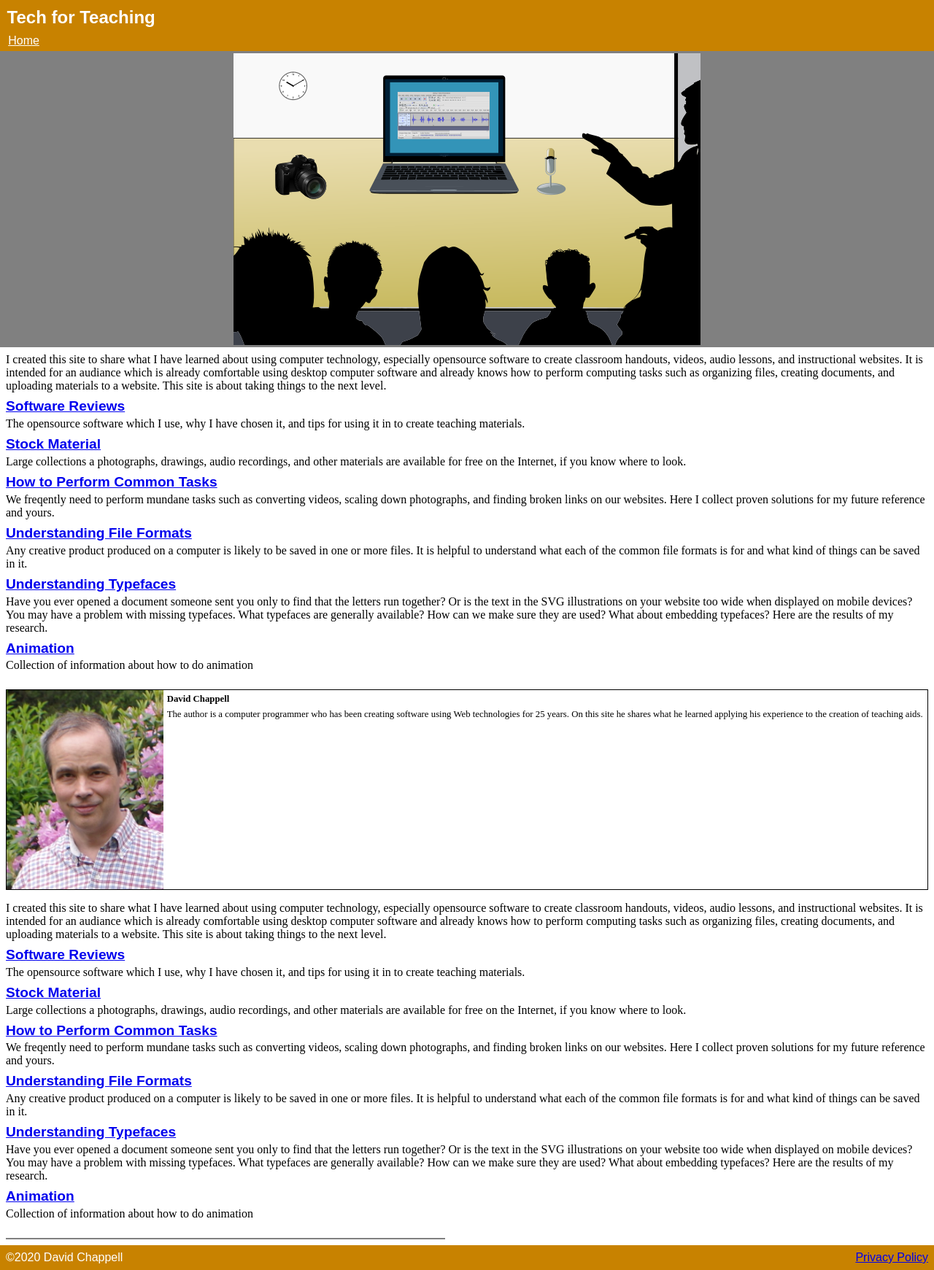
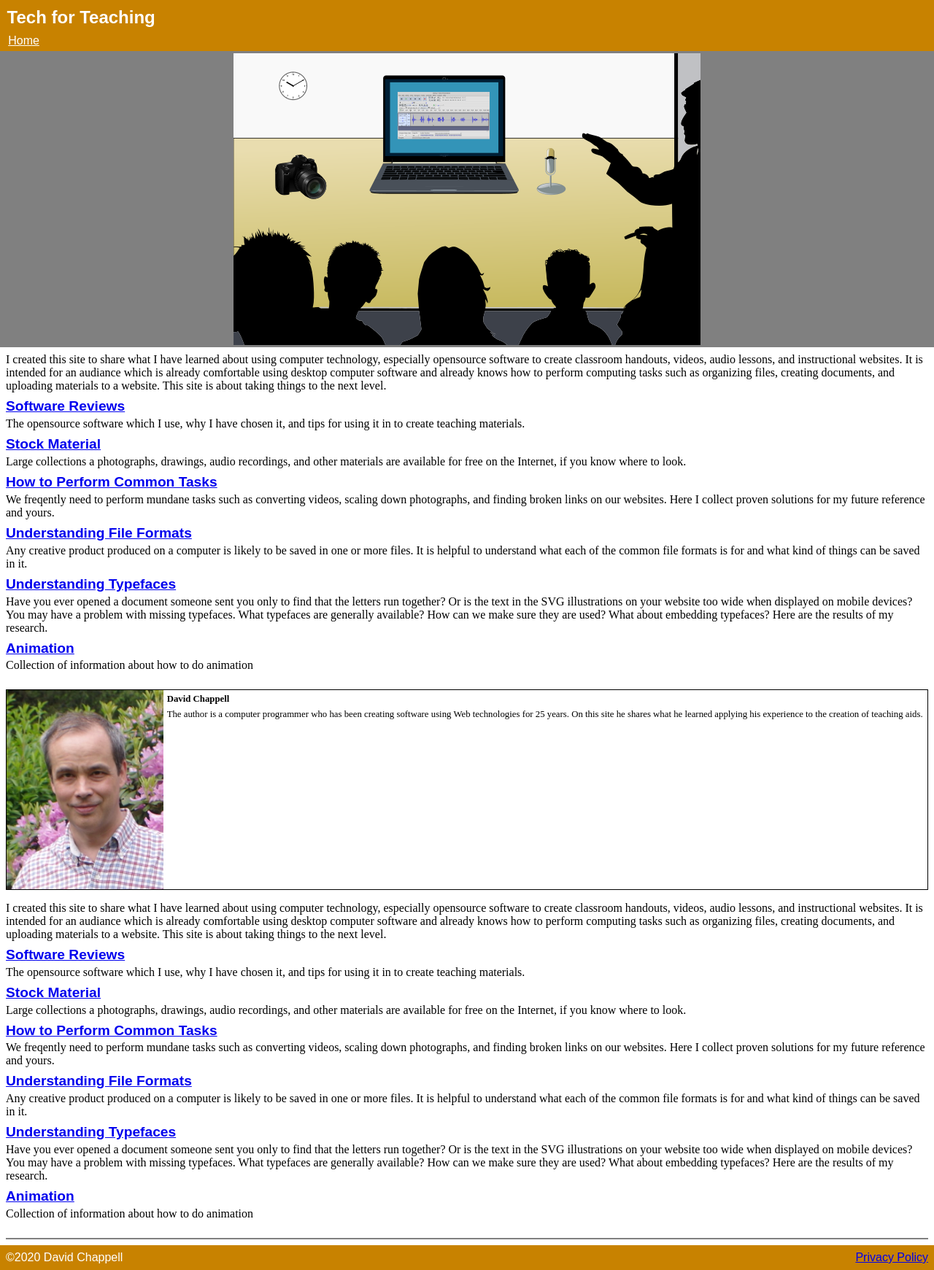
Before and after one commit to david672orford/tech-for-teaching, a Jekyll site: the page built from index.md, in a window 1280 px wide. Shown: the whole page at 73% size. Built offline with Jekyll 4.4.1, drawn with Linux system fonts in a browser that asks for light colours; our own code applies the rules of GitHub Pages for plain Markdown files.

Commit message:
formatting improvements

```diff
--- a/assets/css/style.css
+++ b/assets/css/style.css
@@ -119,8 +119,8 @@ DIV.author_blurb {
 
 DIV.google_ads {
 	clear: both;
-	width: 80%;
-	max-width: 600px;
+	/*width: 80%;
+	max-width: 600px;*/
 	margin: .5em;
 	border: thin solid #808080;
 	}
```
